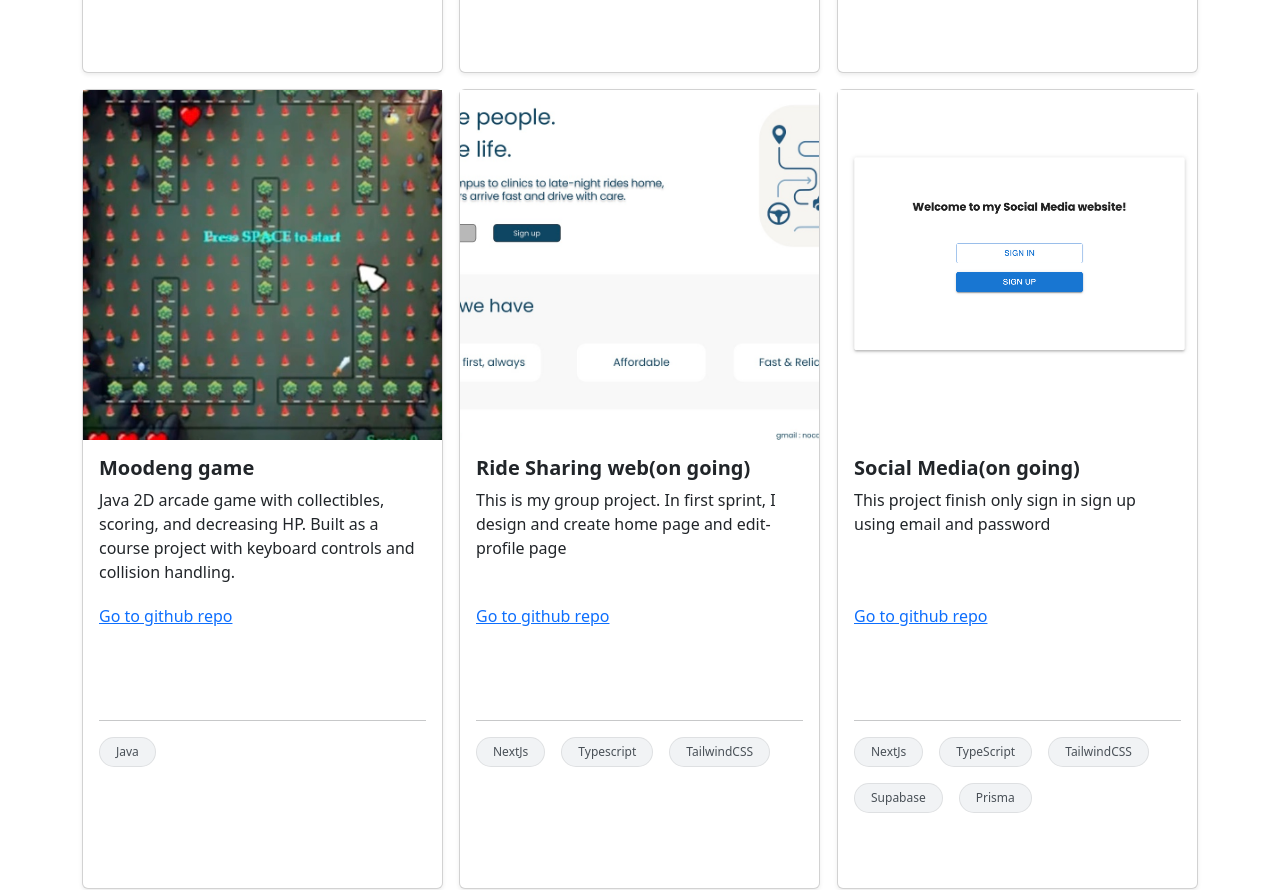
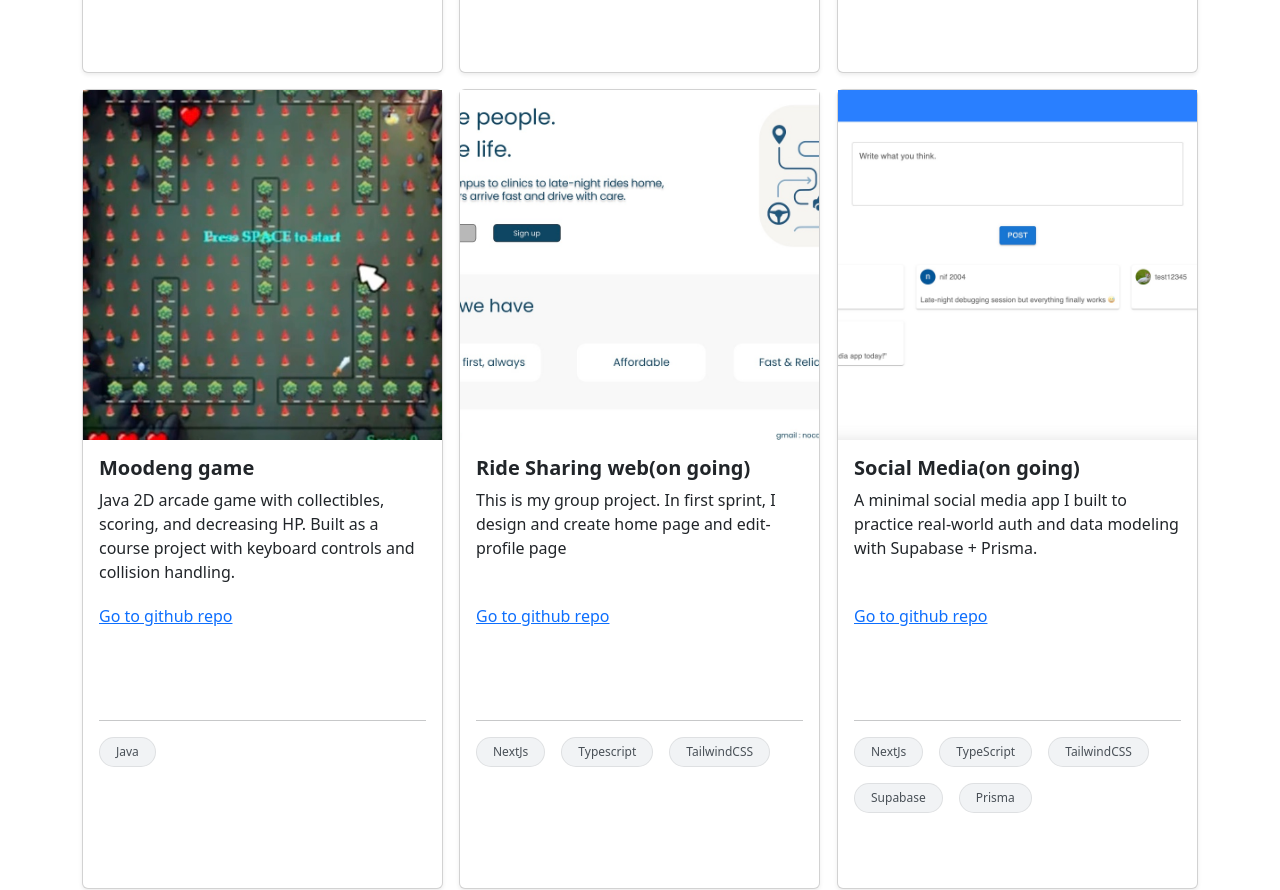
Before and after one commit to finmook/Portfolio, a plain HTML site: page project.html in a window 1280 px wide. Shown: the part 1071-1961 px from the top of the page. Drawn offline with nearby package versions, Linux system fonts and the light colour scheme.

Commit message:
feat:update project pic

```diff
--- a/project.html
+++ b/project.html
@@ -159,14 +159,14 @@
         </div>
         <div class="col">
           <div class="card shadow-sm fixed-card hover-pop">
-            <img src="./images/SocialMedia.png" height="350" class="object-fit-cover overflow-hidden">
+            <img src="./images/SocialMedia.jpg" height="350" class="object-fit-cover overflow-hidden">
             <title>Social Media</title>
             <rect width="100%" height="100%" fill="#55595c"></rect>
 
 
             <div class="card-body">
               <h5 class="card-title">Social Media(on going)</h5>
-              <p class="card-text">This project finish only sign in sign up using email and password</p>
+              <p class="card-text">A minimal social media app I built to practice real-world auth and data modeling with Supabase + Prisma.</p>
               <p class="card-text">
                 <a href="https://github.com/finmook/Social-Media.git">Go to github repo</a>
               </p>
```
Also changed, not shown: images/SocialMedia.jpg (added), images/SocialMedia.png (deleted).
